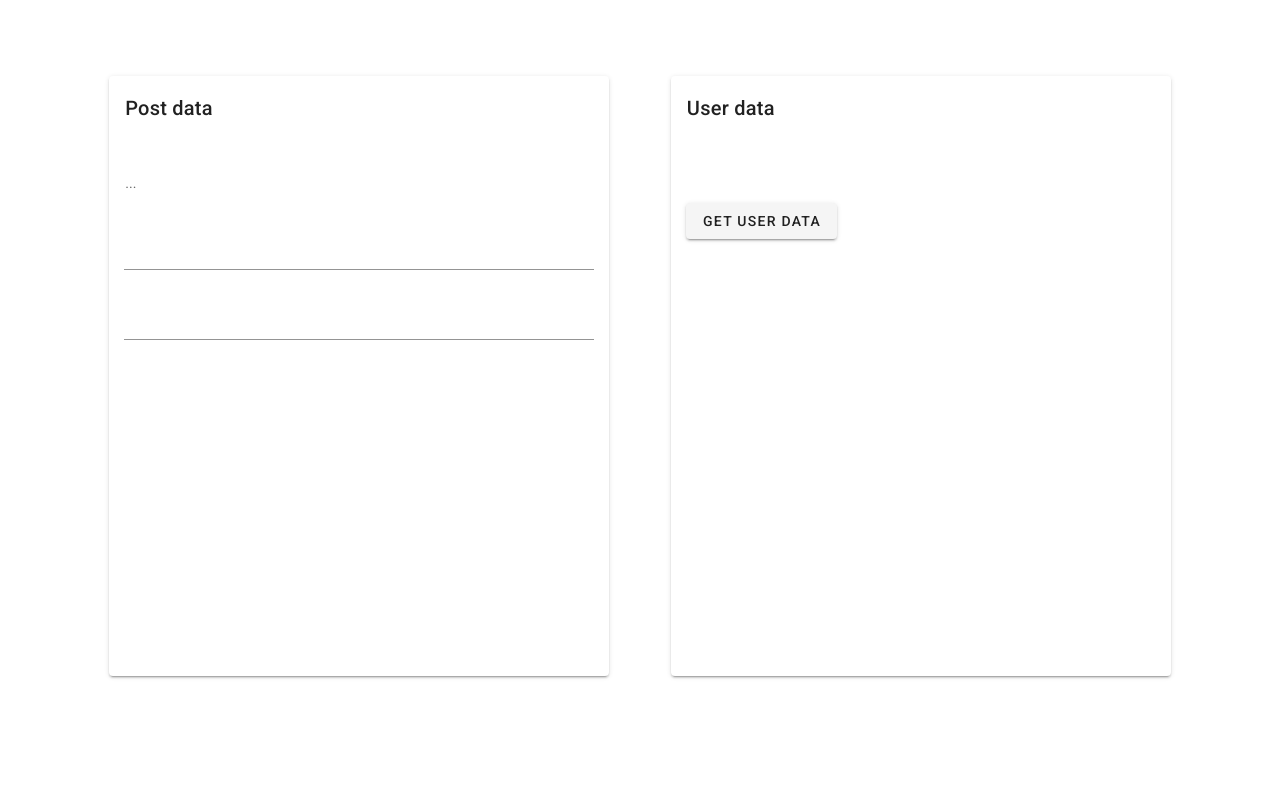
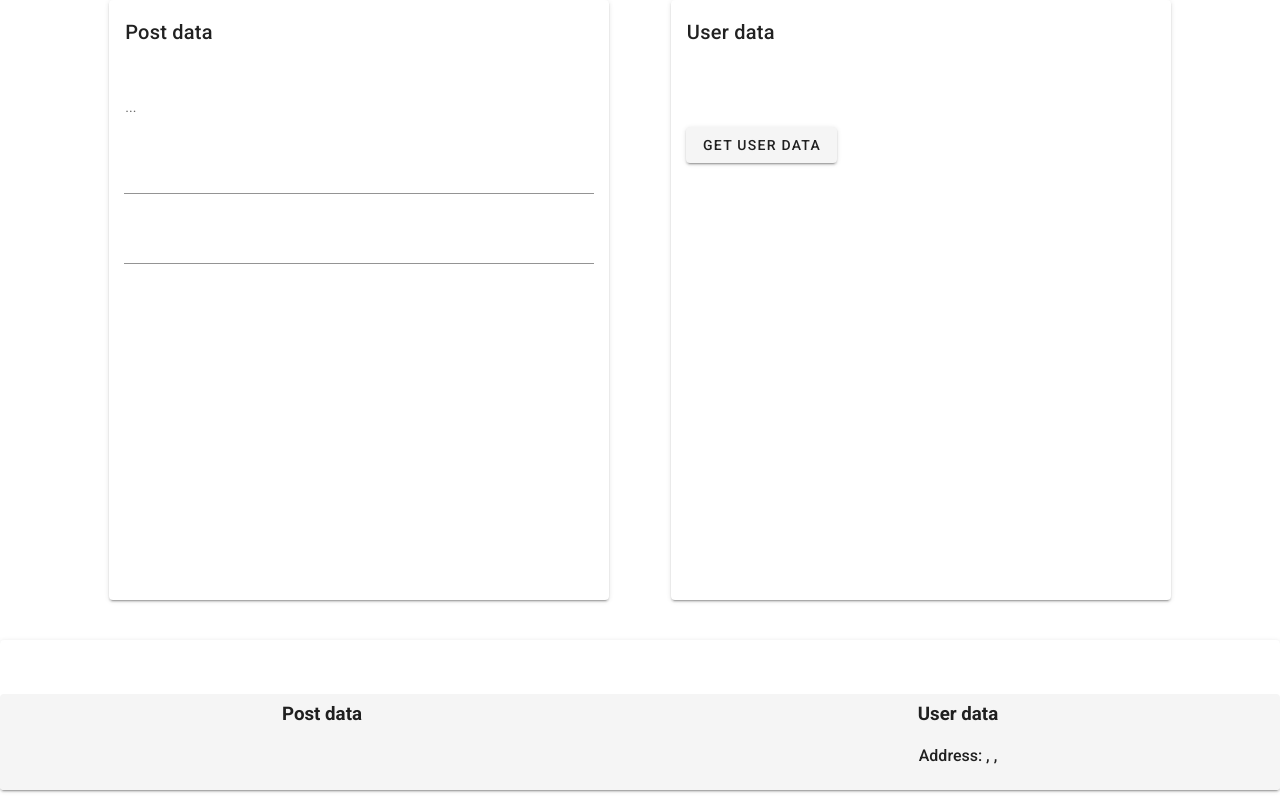
Before and after one commit to CristiAllan/vuex-curso-pt-br, a Vue app: page /#/ in a window 1280 px wide. Built offline with nearby package versions, Linux system fonts and the light colour scheme; no server answers.

Commit message:
add footer

```diff
--- a/src/App.vue
+++ b/src/App.vue
@@ -2,17 +2,20 @@
   <v-app>
     <v-content>
       <HomeComponent/>
+      <Footer />
     </v-content>
   </v-app>
 </template>
 
 <script>
 import HomeComponent from './components/HomeComponent'
+import Footer from './components/Footer'
 
 export default {
   name: 'App',
   components: {
-    HomeComponent
+    HomeComponent,
+    Footer
   },
   data: () => ({
     //
--- /dev/null
+++ b/src/components/Footer.vue
@@ -0,0 +1,53 @@
+<template>
+  <v-card height="150">
+    <v-footer
+      absolute
+      class="font-weight-medium"
+    >
+      <v-row>
+        <v-col
+          class="text-center"
+          cols="6"
+        >
+          <h3>Post data</h3>
+          <p>{{ title }}</p>
+          <p>{{ body }}</p>
+        </v-col>
+        <v-col
+          class="text-center"
+          cols="6"
+        >
+          <h3>User data</h3>
+          <p>{{ userName }}</p>
+          <p>{{ userEmail }}</p>
+          <p>Address: {{ street }}, {{ suite }}, {{ city }}</p>
+        </v-col>
+      </v-row>
+    </v-footer>
+  </v-card>
+</template>
+
+<script>
+import { mapState, mapActions, mapGetters } from 'vuex'
+
+export default {
+  computed: {
+    ...mapState('postModule', {
+      title: 'title',
+      body: 'body'
+    }),
+
+    ...mapState('userModule', {
+      userEmail: 'email'
+    }),
+
+    ...mapGetters('userModule', {
+      userName: 'upperName'
+    }),
+
+    ...mapState('userModule/address', [
+      'street', 'suite', 'city'
+    ])
+  }
+}
+</script>
--- a/src/components/HomeComponent.vue
+++ b/src/components/HomeComponent.vue
@@ -118,7 +118,7 @@ export default {
 
 <style scoped>
   .container, .row {
-    height: 100%;
+    height: 80%;
   }
 
   .main-content {
```
